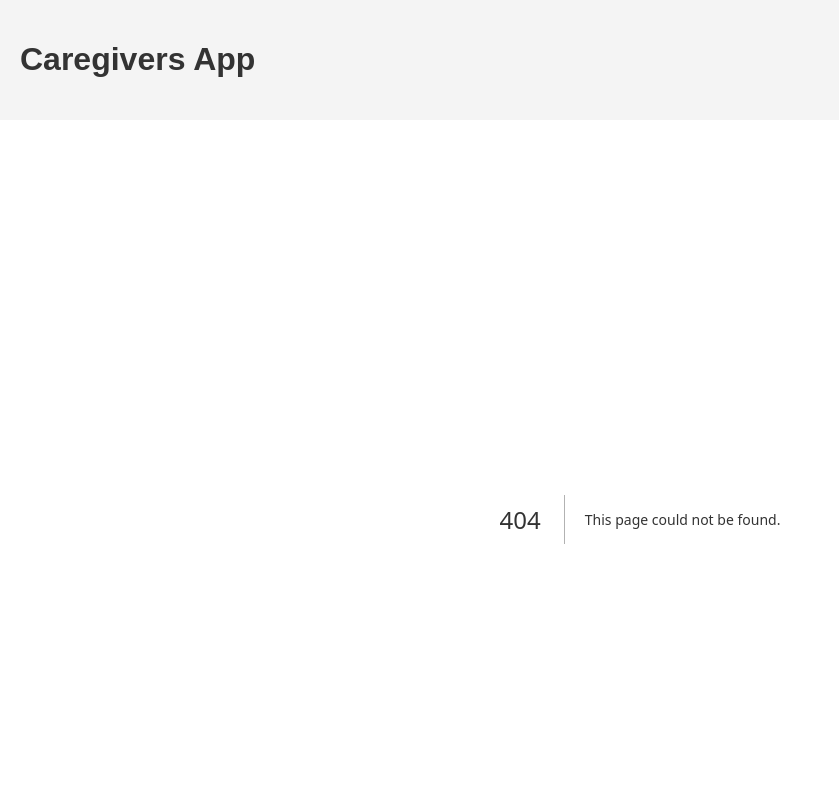
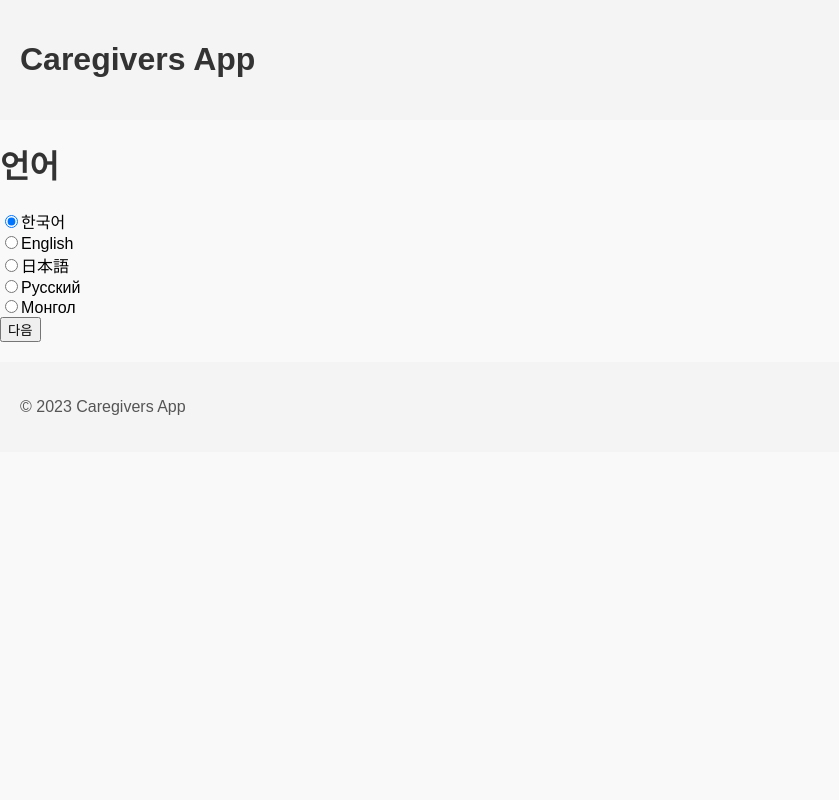
Before and after one commit to gowns12/CareNeighbors-frontend, a Next.js app: page /login/choice-language in a window 1280 px wide. Before the commit this address had no page. Shown: the top 800 px of the page, without its empty margins (0-839 px from the left). Built offline with nearby package versions, Linux system fonts and the light colour scheme.

Commit message:
언어 선택

```diff
--- /dev/null
+++ b/src/app/login/choice-language/page.tsx
@@ -0,0 +1,84 @@
+'use client'
+
+import React, {useState} from 'react';
+
+const LanguageSelector: React.FC = () => {
+    const [selectedLanguage, setSelectedLanguage] = useState<string>('한국어');
+
+    const handleLanguageChange = (event: React.ChangeEvent<HTMLInputElement>) => {
+        setSelectedLanguage(event.target.value);
+    };
+
+    return (
+        <div>
+            <h1>언어</h1>
+            <form>
+                <div>
+                    <label>
+                        <input
+                            type="radio"
+                            name="language"
+                            value="한국어"
+                            checked={selectedLanguage === '한국어'}
+                            onChange={handleLanguageChange}
+                        />
+                        한국어
+                    </label>
+                </div>
+                <div>
+                    <label>
+                        <input
+                            type="radio"
+                            name="language"
+                            value="English"
+                            checked={selectedLanguage === 'English'}
+                            onChange={handleLanguageChange}
+                        />
+                        English
+                    </label>
+                </div>
+                <div>
+                    <label>
+                        <input
+                            type="radio"
+                            name="language"
+                            value="日本語"
+                            checked={selectedLanguage === '日本語'}
+                            onChange={handleLanguageChange}
+                        />
+                        日本語
+                    </label>
+                </div>
+                <div>
+                    <label>
+                        <input
+                            type="radio"
+                            name="language"
+                            value="Русский"
+                            checked={selectedLanguage === 'Русский'}
+                            onChange={handleLanguageChange}
+                        />
+                        Русский
+                    </label>
+                </div>
+                <div>
+                    <label>
+                        <input
+                            type="radio"
+                            name="language"
+                            value="Монгол"
+                            checked={selectedLanguage === 'Монгол'}
+                            onChange={handleLanguageChange}
+                        />
+                        Монгол
+                    </label>
+                </div>
+            </form>
+            <button onClick={() => window.location.href = "/login/choice"}>
+                다음
+            </button>
+        </div>
+    );
+};
+
+export default LanguageSelector;
```
